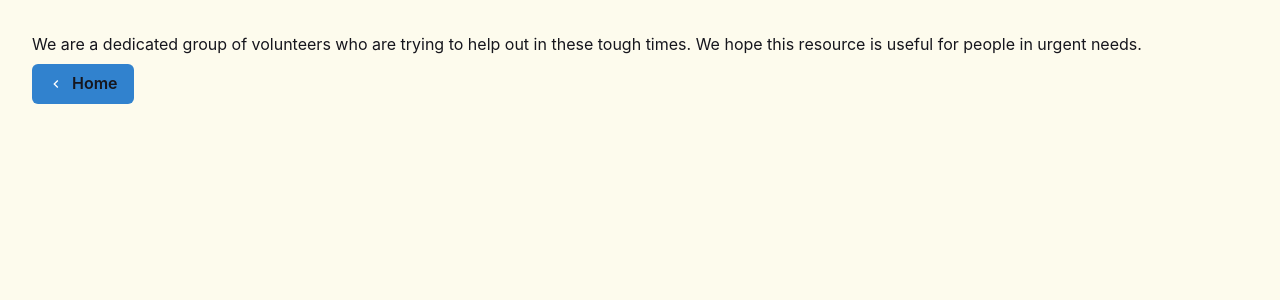
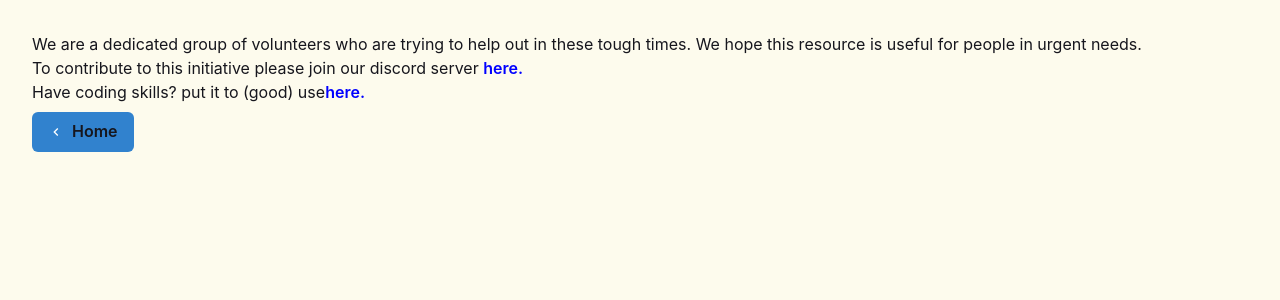
Before and after one commit to Rohithgilla12/covi-find, a Next.js app: page /about in a window 1280 px wide. Shown: the top 300 px of the page. Built offline with nearby package versions, Linux system fonts and the light colour scheme.

Commit message:
Added links

```diff
--- a/src/components/Map.tsx
+++ b/src/components/Map.tsx
@@ -125,10 +125,10 @@ const MapComponent: React.FC<MapComponentProps> = ({ id }) => {
     <MapContainer
       style={containerStyle}
       center={[current.lat, current.lng]}
-      zoom={10}
+      zoom={8}
       zoomControl={false}
     >
-      <ChangeView center={[current.lat, current.lng]} zoom={10} />
+      <ChangeView center={[current.lat, current.lng]} zoom={8} />
       <LocationMarker />
       <TileLayer
         attribution='&copy; <a href="http://osm.org/copyright">OpenStreetMap</a> contributors'
--- a/src/pages/about.tsx
+++ b/src/pages/about.tsx
@@ -13,6 +13,22 @@ const About: React.FC<AboutProps> = ({}) => {
         We are a dedicated group of volunteers who are trying to help out in
         these tough times. We hope this resource is useful for people in urgent
         needs.
+      </Text>
+      <Text color="black" fontSize="md">
+        To contribute to this initiative please join our discord server{" "}
+        <NextLink href="https://discord.gg/55QYEYKj">
+          <Button color="blue" variant="link">
+            here.
+          </Button>
+        </NextLink>
+      </Text>
+      <Text color="black" fontSize="md">
+        Have coding skills? put it to (good) use
+        <NextLink href="https://github.com/Rohithgilla12/covi-find">
+          <Button color="blue" variant="link">
+            here.
+          </Button>
+        </NextLink>
       </Text>
       <NextLink href="/">
         <Button
```
Also changed, not shown: 1 other file (tests, documents, lock files or other folders).
